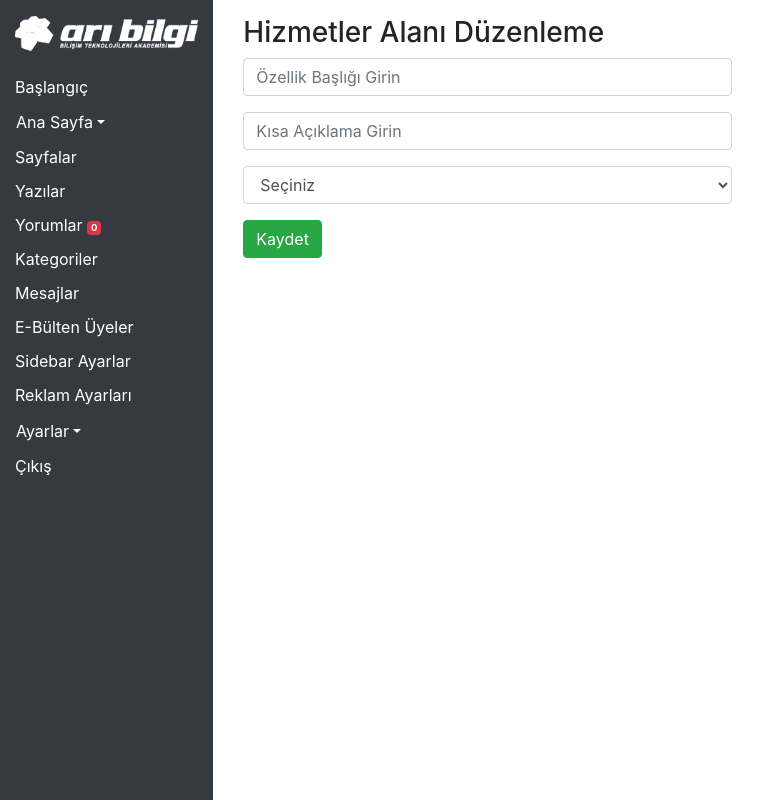
After one commit to clmdmrts/clmphp, a PHP site: page /admin/ozellikler.php in a window 1280 px wide. The commit adds this page. Shown: the whole page, without its empty margins (0-780 px from the left). Run offline with PHP 8.4, Linux system fonts and the light colour scheme; the visitor is signed in with stand-in values (Sample User, id 1); data comes from the database, SQL or seed files in the repository; some libraries are stand-ins or nearby versions.

Commit message:
Anasayfa Tasarım ve Admin Tarafı Düzenleme

```diff
--- a/admin/header.php
+++ b/admin/header.php
@@ -45,6 +45,16 @@ $yeni_yorum = $sorgu_yorum->fetchColumn();
           <img src="../img/ari-bilgi-beyaz.png" class="img-fluid">
           <ul class="p-0 mt-4">
             <li><a href="dashboard.php">Başlangıç</a></li>
+            <li>
+              <div class="dropdown">
+                  <a class="btn btn-link dropdown-toggle p-0" href="#" role="button" id="dropdownMenuLink" data-toggle="dropdown" aria-expanded="false">Ana Sayfa</a>
+                  <ul class="dropdown-menu" aria-labelledby="dropdownMenuLink">
+                    <li><a class="dropdown-item text-dark" href="banner.php">Banner Düzenle</a></li>
+                    <li><a class="dropdown-item text-dark" href="ozellikler.php">Özellikler</a></li>
+                    <li><a class="dropdown-item text-dark" href="seoanaliz.php">Seo Analiz</a></li>
+                  </ul>
+              </div>
+            </li>
             <li><a href="sayfalar.php">Sayfalar</a></li>
             <li><a href="yazilar.php">Yazılar</a></li>
             <li><a href="yorumlar.php">Yorumlar</a> <small class="text-white"><span class="badge badge-danger"><?php echo $yeni_yorum; ?></span></small></li>
--- /dev/null
+++ b/admin/mainpage.php
@@ -0,0 +1,3 @@
+<?php require_once('header.php'); ?>
+
+<?php require_once('footer.php'); ?>
--- /dev/null
+++ b/admin/ozellikler.php
@@ -0,0 +1,38 @@
+<?php require_once('header.php'); ?>
+
+<!-- Özellikler Section Start -->
+<section id="adminOzellikler">
+    <div class="container">
+        <div class="row">
+            <div class="col-12">
+                <h3>Hizmetler Alanı Düzenleme</h3>
+            </div>
+            <div class="col-6">
+                <form method="post">
+                    <div class="form-group">
+                        <input type="text" name="baslik" class="form-control" placeholder="Özellik Başlığı Girin">
+                    </div>
+                    <div class="form-group">
+                        <input type="text" name="icerik" class="form-control" placeholder="Kısa Açıklama Girin">
+                    </div>
+                    <div class="form-group">
+                        <select name="ikon" class="form-control">
+                            <option value="">Seçiniz</option>
+                            <option value="<i class='bi bi-clock'></i>"><i class='bi bi-clock'></i></option>
+                            <option value="<i class='bi bi-speedometer'></i>">Hız ve Kalite</option>
+                            <option value="<i class='bi bi-info-circle'></i>">Ücretsiz Danışmanlık</option>
+                            <option value="<i class='bi bi-shield-check'></i>">Güvenilir Hizmet</option>
+                        </select>
+                    </div>
+                    <div class="form-group">
+                        <button type="submit" class="btn btn-success">Kaydet</button>
+                    </div>
+                </form>
+            </div>
+        </div>
+    </div>
+</section>
+
+<!-- Özellikler Section End -->
+
+<?php require_once('footer.php'); ?>
--- /dev/null
+++ b/admin/seoanaliz.php
@@ -0,0 +1,3 @@
+<?php require_once('header.php'); ?>
+
+<?php require_once('footer.php'); ?>
--- a/blog.php
+++ b/blog.php
@@ -13,7 +13,7 @@ if($sorgu -> rowCount()){
 }
 ?>
 
-<section id="blogBanner" class="py-5" style="background-image: url('<?php echo substr($banner,3); ?>'); background-size:cover; background-repeat:no-repeat;">
+<section id="blogBanner" class="py-15" style="background-image: url('<?php echo substr($banner,3); ?>'); background-size:cover; background-repeat:no-repeat;">
     <div class="container-fluid">
         <div class="row">
             <div class="col-12 text-center">
--- a/css/style.css
+++ b/css/style.css
@@ -1,4 +1,4 @@
-@import url("https://cdn.jsdelivr.net/npm/bootstrap-icons@1.8.0/font/bootstrap-icons.css");
+@import url("https://cdn.jsdelivr.net/npm/bootstrap-icons@1.8.1/font/bootstrap-icons.css");
 
 #adminNav ul{
     list-style-type: none;
@@ -16,6 +16,10 @@
 .btn-purple{
     background-color: #6c55f9;
     color:#fff;
+}
+
+.bg-purple{
+    background-color: #6c55f9;
 }
 
 #footer a{
--- a/iletisim.php
+++ b/iletisim.php
@@ -17,7 +17,7 @@ if($sorgu -> rowCount()){
 
 
 <!-- İletişim Banner Section Start -->
-<section id="iletisimBanner" class="py-5" style="background-image: url('<?php echo substr($banner,3); ?>'); background-size:cover; background-repeat:no-repeat;">
+<section id="iletisimBanner" class="py-15" style="background-image: url('<?php echo substr($banner,3); ?>'); background-size:cover; background-repeat:no-repeat;">
     <div class="container-fluid">
         <div class="row">
             <div class="col-12 text-center">
```
Also changed, not shown: admin/banner.php (added, +38 -0 lines), index.php (+131 -0 lines).
